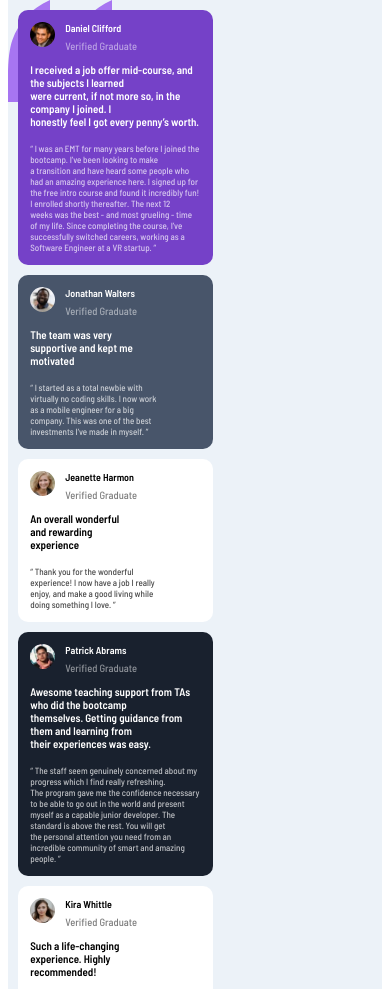
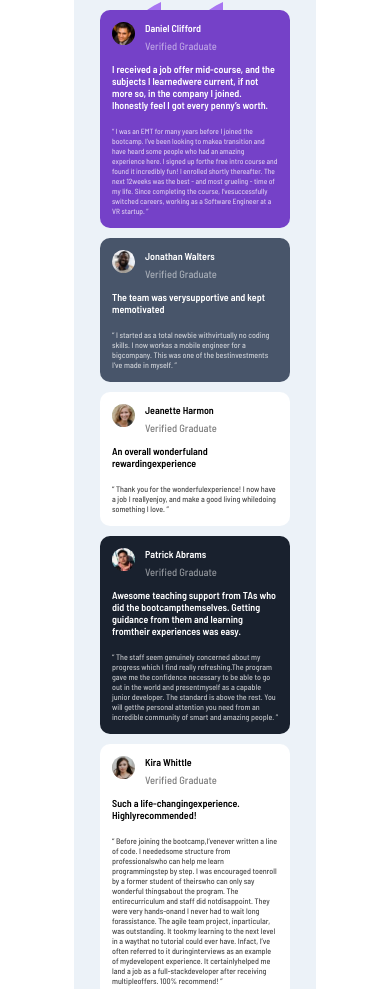
Before and after one commit to yusuff-fatorisa/testimonial-page-with-grid, a plain HTML site: page index.html in a window 390 px wide. Shown: the top 989 px of the page. Drawn offline with Linux system fonts and the light colour scheme.

Commit message:
mobile view implemented

```diff
--- a/main.css
+++ b/main.css
@@ -7,7 +7,6 @@ Pre-Requisite
 	margin: 0;
 	padding: 0;
 	font-family: 'Barlow Semi Condensed', sans-serif;
-	/*overflow-x: hidden;*/
 }
 
 .attribution {
@@ -50,6 +49,8 @@ body {
 	background-image: url(./images/bg-pattern-quotation.svg);
 	background-color: var(--Light-grayish-blue);
 	background-repeat: no-repeat;
+	background-position: top 2px left 33%;
+	padding-bottom: 15px;
 }
 
 
@@ -195,6 +196,16 @@ Kira Whittle Styling
 Media Queries
 */
 
+@media screen and (max-width: 1480px) {
+	.testimonials h5 {
+		font-size: 19px;
+	}
+
+	.testimonials p {
+		font-size: 12px;
+	}
+}
+
 @media screen and (max-width: 1270px) {
 	.wrapper {
 		gap: 10px;
@@ -231,10 +242,20 @@ Media Queries
 	}
 }
 
+@media screen and (max-width: 1005px) {
+	.testimonials h5 {
+		font-size: 13px;
+	}
+
+	.testimonials p {
+		font-size: 9.5px;
+	}
+}
+
 @media screen and (max-width: 890px) {
 	.bio img {
-		width: 25px;
-		height: 25px;
+		width: 23px;
+		height: 23px;
 	}
 
 	.bio span h1:nth-of-type(1) {
@@ -246,11 +267,15 @@ Media Queries
 	}
 
 	.testimonials h5 {
-		font-size: 11px;
+		font-size: 10px;
 	}
 
 	.testimonials p {
-		font-size: 9px;
+		font-size: 8px;
+	}
+
+	.daniel-clifford .testimonials p {
+		font-size: 7.5px;
 	}
 }
 
@@ -267,10 +292,17 @@ Mobile Media Query
 		"patrick-abrams"
 		"kira-whittle";
 		grid-template-columns: unset;
+		align-items: center;
+		justify-items: center;
+		width: 210px;
 	}
 
 	.wrapper > div {
-		width: 55%;
+		width: 100%;
+	}
+
+	br {
+		content: "";
 	}
 
 	.daniel-clifford {
```
